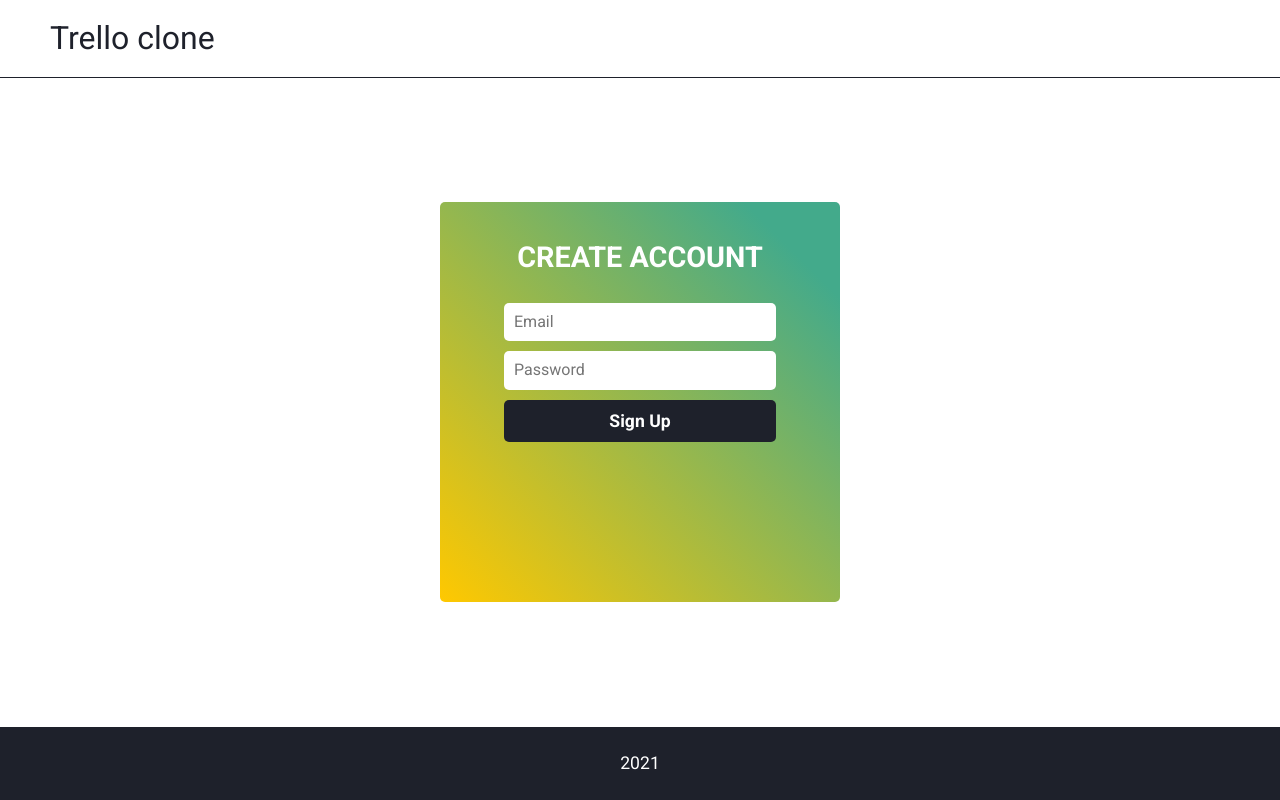
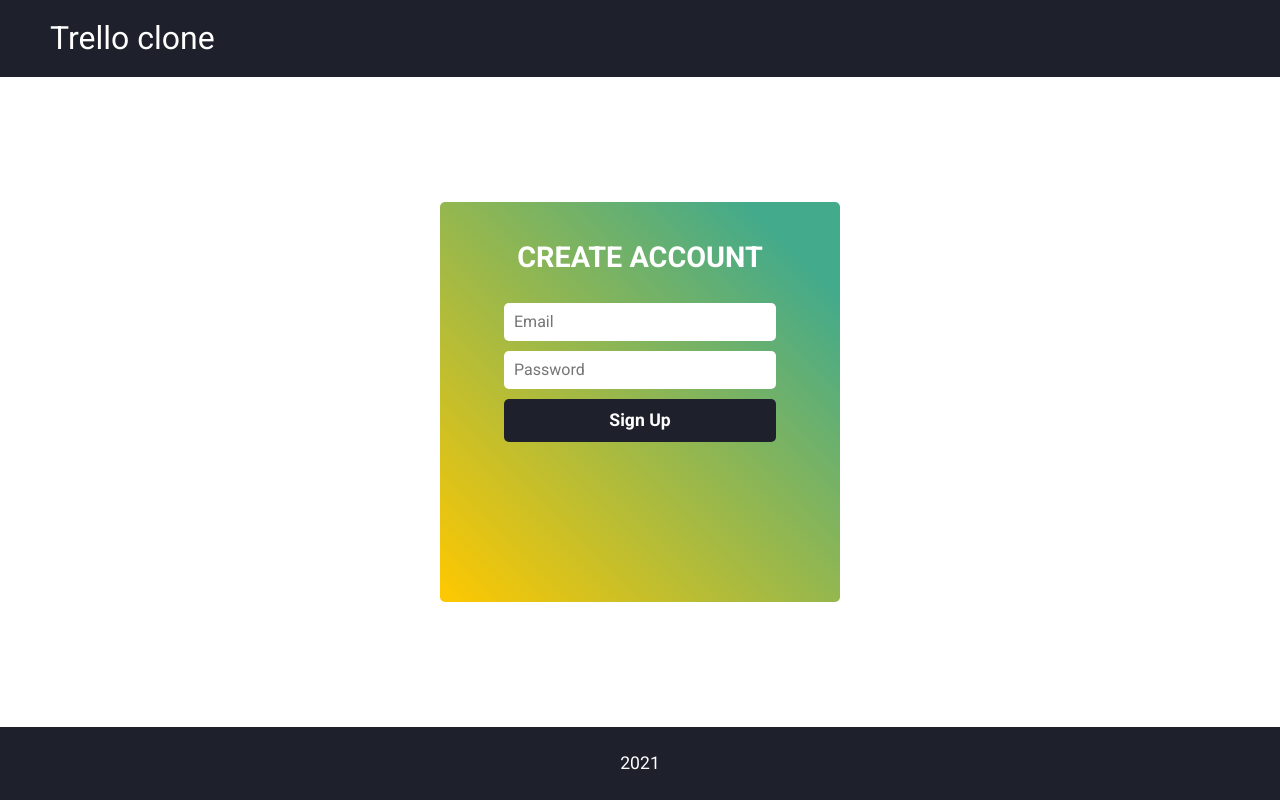
Before and after one commit to KiraBurova/trello-clone, a React (Create React App) app: page / in a window 1280 px wide. Built offline with nearby package versions, Linux system fonts and the light colour scheme; no server answers.

Commit message:
changed styles of header a little

```diff
--- a/src/components/Header/styles/header.js
+++ b/src/components/Header/styles/header.js
@@ -6,11 +6,11 @@ export const Base = styled.header`
   justify-content: space-between;
   align-items: center;
   padding: 20px 50px;
-  border-bottom: 1px solid var(--main-dark);
+  background-color: var(--main-dark);
 `;
 
 export const Logo = styled(ReachRouterLink)`
-  color: var(--main-dark);
+  color: var(--main-light);
   font-size: 2rem;
   text-decoration: none;
 `;
```
